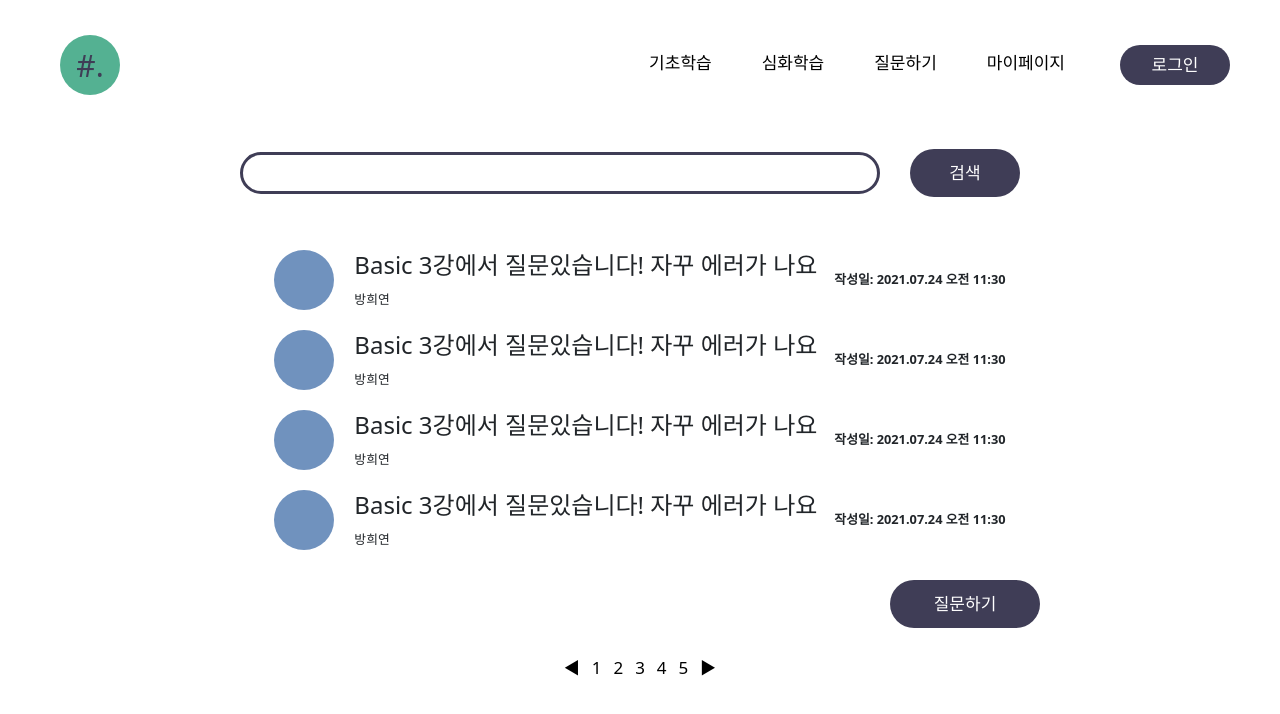
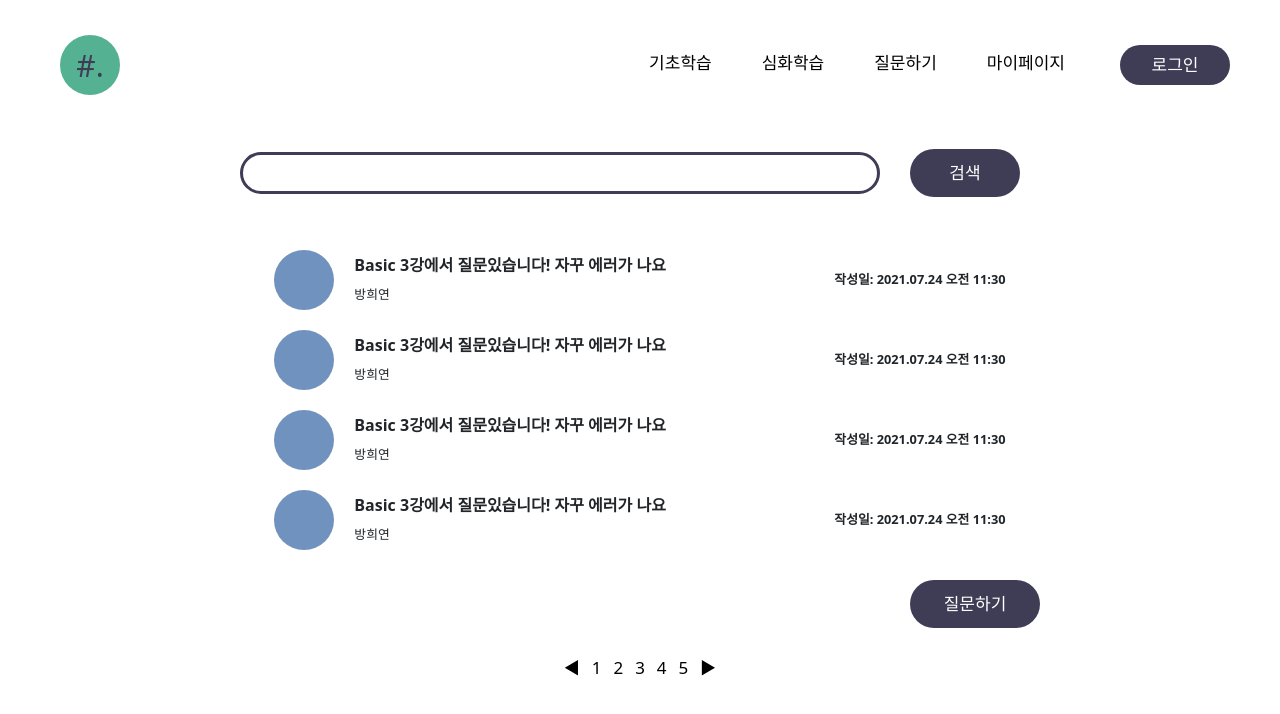
Before and after one commit to SHAP-STORY/SHAP_STORY, a React (Create React App) app in the folder front_end/: page /questions in a window 1280 px wide. Shown: the top 714 px of the page. Built offline with nearby package versions, Linux system fonts and the light colour scheme.

Commit message:
style: font-style change

```diff
--- a/front_end/src/App.js
+++ b/front_end/src/App.js
@@ -6,14 +6,14 @@ Route,
 
 import Home from "./Home";
 //import QnABoard from "./QuestionBoard";
-import Questions from "./QuestionBoard";
+import Questions from "./Questions";
 import DoQuestion from "./DoQuestion";
 import SignIn from "./SignIn";
 import Mypage from "./MyPage";
 import SignUp from './SignUp';
 import SignUpComplete from './SignUpComplete';
 import Basic from "./Basic";
-import Advanced from "./LevelUp";
+import Advanced from "./Advanced";
 
 
 class App extends React.Component {
--- a/front_end/src/Basic.js
+++ b/front_end/src/Basic.js
@@ -21,32 +21,35 @@ class Basic extends React.Component {
         this.handleNext = this.handleNext.bind(this);
         this.handlePreview = this.handlePreview.bind(this);
     }
+
     handleNext() {
         console.log("in");
     }
 
-  handlePreview() {}
+    handlePreview() {
+    }
 
-  componentDidMount() {}
+    componentDidMount() {
+    }
 
     render() {
         return (
             <RowAlign>
                 <ColAlign>
                     <img
-            style={{ width: "80px", margin: "40% 0 20% 0" }}
+                        style={{width: "80px", margin: "40% 0 20% 0"}}
                         src={basicImg}
                     ></img>
-          <h3 style={{ marginBottom: "5%" }}>목차</h3>
-          <img style={{ marginBottom: "5%" }} src={divider}></img>
+                    <h5 style={{marginBottom: "5%", fontWeight: "bold"}}>목차</h5>
+                    <img style={{marginBottom: "5%"}} src={divider}></img>
                     <ContentButton>🤍 1차시</ContentButton>
                     <ContentButton>🤍 2차시</ContentButton>
-          <ContentButton style={{ marginBottom: "20%" }}>
+                    <ContentButton style={{marginBottom: "20%"}}>
                         🤍 3차시
                     </ContentButton>
-          <h3 style={{ marginBottom: "5%" }}>소통하기</h3>
-          <img style={{ marginBottom: "5%" }} src={divider}></img>
-          <ContentButton style={{ marginBottom: "100%" }}>
+                    <h5 style={{marginBottom: "5%", fontWeight: "bold"}}>소통하기</h5>
+                    <img style={{marginBottom: "5%"}} src={divider}></img>
+                    <ContentButton style={{marginBottom: "100%"}}>
                         🙋‍♀ 질문하기
                     </ContentButton>
                     <div>
@@ -59,15 +62,15 @@ class Basic extends React.Component {
                             src={previewButton}
                             onClick={this.handlePreview}
                         ></PreviewBtn>
-            <ExitButton />
+                        <ExitButton/>
                         <NextBtn
-              style={{ marginBottom: "15%", width: "40px" }}
+                            style={{marginBottom: "15%", width: "40px"}}
                             src={nextButton}
                             onClick={this.handleNext}
                         ></NextBtn>
                     </div>
                 </ColAlign>
-        <div style={{ marginLeft: "5%", border: "10px" }}>
+                <div style={{marginLeft: "5%", border: "10px"}}>
 
 
                 </div>
--- a/front_end/src/Home.js
+++ b/front_end/src/Home.js
@@ -79,9 +79,11 @@ const Body = styled.div`
     animation : ${SlideIn} 5s 1s
 `;
 
-const Title = styled.h1`
+const Title = styled.h2`
     font-size: 40px;
     text-align: left;
+    font-weight: bold;
+    margin-bottom: 15px;
     align: left;
 `;
 
@@ -132,7 +134,7 @@ const Our = styled.div`
     color: white;
     position:absolute;
     bottom:0;
-    font-size : 17px;
+    font-size : 15px;
     animation : ${move} 10s 1s infinite;
 `;
 
--- a/front_end/src/QuestionBoard.js
+++ b/front_end/src/Questions.js
@@ -27,7 +27,7 @@ const Questions = (props) => {
                 <ContentDiv>
                     <ProfileImg src={profile}></ProfileImg>
                     <Title_Author>
-                        <h4 style={{margin: "0"}}>Basic 3강에서 질문있습니다! 자꾸 에러가 나요</h4>
+                        <h6 style={{margin: "0", fontWeight:"bold"}}>Basic 3강에서 질문있습니다! 자꾸 에러가 나요</h6>
                         <text style={{fontSize: "80%", marginTop: "10px"}}>방희연</text>
                     </Title_Author>
                     <text style={{fontSize: "80%", fontWeight: "bold"}}>작성일: 2021.07.24 오전 11:30</text>
@@ -35,7 +35,7 @@ const Questions = (props) => {
                 <ContentDiv>
                     <ProfileImg src={profile}></ProfileImg>
                     <Title_Author>
-                        <h4 style={{margin: "0"}}>Basic 3강에서 질문있습니다! 자꾸 에러가 나요</h4>
+                        <h6 style={{margin: "0", fontWeight:"bold"}}>Basic 3강에서 질문있습니다! 자꾸 에러가 나요</h6>
                         <text style={{fontSize: "80%", marginTop: "10px"}}>방희연</text>
                     </Title_Author>
                     <text style={{fontSize: "80%", fontWeight: "bold"}}>작성일: 2021.07.24 오전 11:30</text>
@@ -43,7 +43,7 @@ const Questions = (props) => {
                 <ContentDiv>
                     <ProfileImg src={profile}></ProfileImg>
                     <Title_Author>
-                        <h4 style={{margin: "0"}}>Basic 3강에서 질문있습니다! 자꾸 에러가 나요</h4>
+                        <h6 style={{margin: "0", fontWeight:"bold"}}>Basic 3강에서 질문있습니다! 자꾸 에러가 나요</h6>
                         <text style={{fontSize: "80%", marginTop: "10px"}}>방희연</text>
                     </Title_Author>
                     <text style={{fontSize: "80%", fontWeight: "bold"}}>작성일: 2021.07.24 오전 11:30</text>
@@ -51,13 +51,13 @@ const Questions = (props) => {
                 <ContentDiv>
                     <ProfileImg src={profile}></ProfileImg>
                     <Title_Author>
-                        <h4 style={{margin: "0"}}>Basic 3강에서 질문있습니다! 자꾸 에러가 나요</h4>
+                        <h6 style={{margin: "0", fontWeight:"bold"}}>Basic 3강에서 질문있습니다! 자꾸 에러가 나요</h6>
                         <text style={{fontSize: "80%", marginTop: "10px"}}>방희연</text>
                     </Title_Author>
                     <text style={{fontSize: "80%", fontWeight: "bold"}}>작성일: 2021.07.24 오전 11:30</text>
                 </ContentDiv>
                 <Link to="./doQuestion">
-                    <SearchButton style={{width: "150px", marginTop: "10px"}}>질문하기</SearchButton>
+                    <SearchButton style={{width: "130px", marginTop: "10px"}}>질문하기</SearchButton>
                 </Link>
             </QuestionDiv>
 
@@ -94,33 +94,6 @@ const Header = styled.div`
 
 const MarginLeft = styled.div`
     margin-left: auto;
-`;
-
-const ContentButton = styled.button`
-    margin: 60px 30px 0px 0px;
-    font-size: 17px;
-    float: right;
-    background-color: #00ff0000;
-    border:0;
-    padding: 5px 10px 10px 10px;
-    border-radius: 20px;
-    height: 35px;
-
-    &:hover {
-    background: #dadbdb;
-    }
-`;
-
-const RoundButton = styled.button`
-    margin: 60px 50px 0px 15px;
-    font-size: 17px;
-    float: right;
-    background-color: #3F3D56;
-    border: 0;
-    color: white;
-    width: 110px;
-    height: 40px;
-    border-radius: 30px;
 `;
 
 //---------------------------------------------------------------------
```
Also changed, not shown: 1 other file (tests, documents, lock files or other folders). Lines whose indentation alone changed are shown as unchanged.
